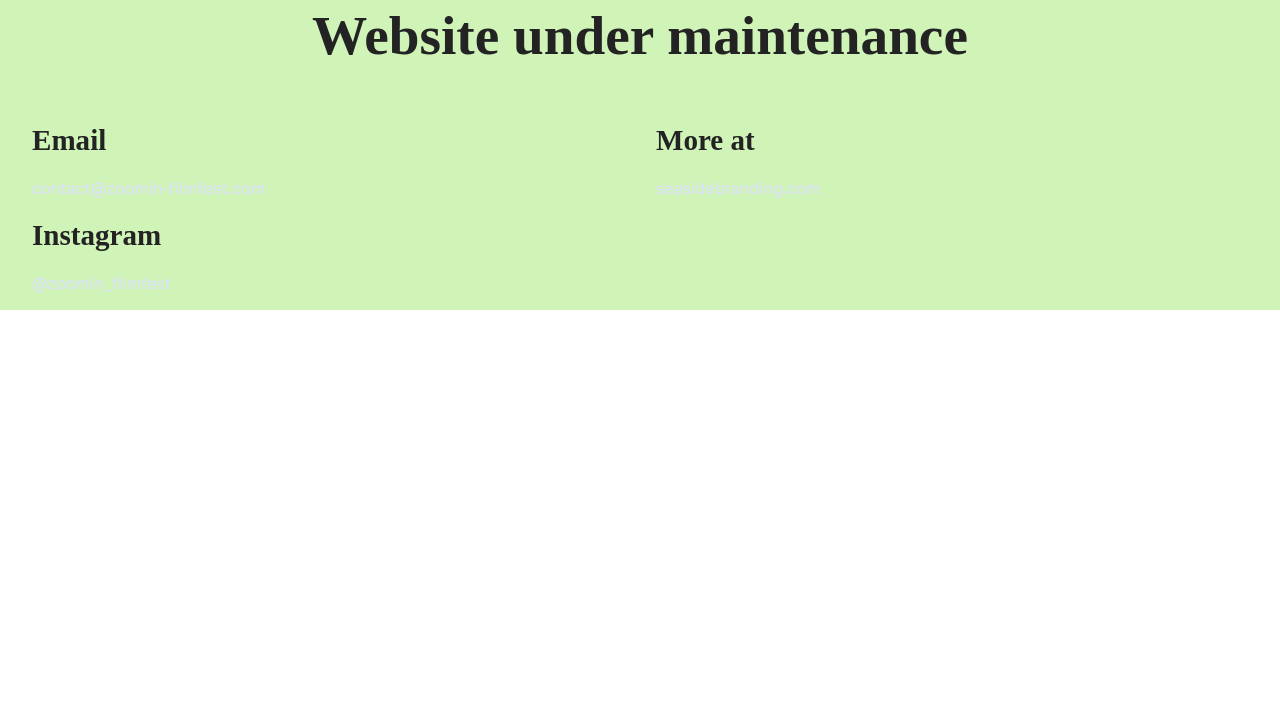
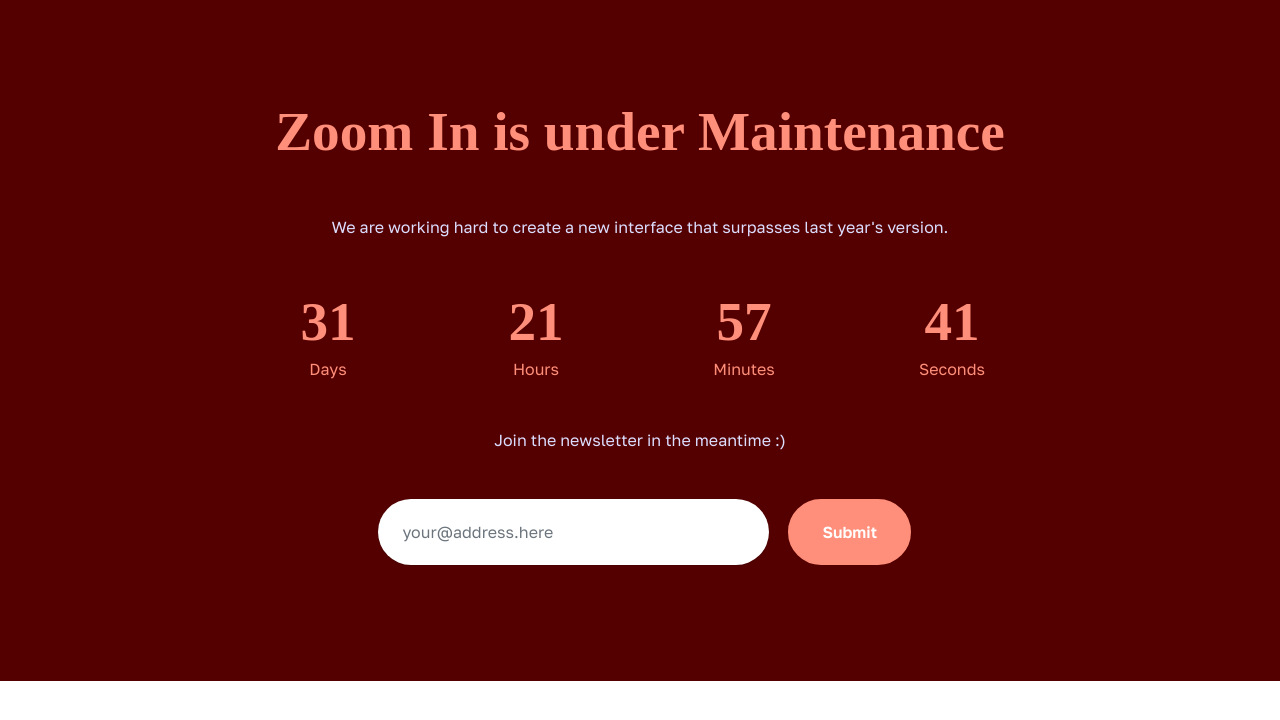
Before and after one commit to Seaside-Branding/ziffwebsite, a plain HTML site: page index.html in a window 1280 px wide. Drawn offline with Linux system fonts and the light colour scheme; a web font is replaced by a local one.

Commit message:
countown update

```diff
--- a/assets/mobirise/css/mbr-additional.css
+++ b/assets/mobirise/css/mbr-additional.css
@@ -784,86 +784,6 @@ a {
   outline-offset: 2px !important;
   transition: outline 0.2s ease-in-out;
 }
-.cid-vcign0dDI5 {
-  padding-top: 6rem;
-  padding-bottom: 6rem;
-  background-color: #550000;
-}
-.cid-vcign0dDI5 input {
-  padding: 1.2rem 1.5rem;
-  border: none !important;
-  height: 100%;
-}
-.cid-vcign0dDI5 input:hover {
-  border: none !important;
-}
-.cid-vcign0dDI5 .mbr-fallback-image.disabled {
-  display: none;
-}
-.cid-vcign0dDI5 .mbr-fallback-image {
-  display: block;
-  background-size: cover;
-  background-position: center center;
-  width: 100%;
-  height: 100%;
-  position: absolute;
-  top: 0;
-}
-.cid-vcign0dDI5 .number-wrap {
-  color: #ff8f7a;
-  text-align: center;
-}
-.cid-vcign0dDI5 .number {
-  color: #ff8f7a;
-  white-space: nowrap;
-}
-.cid-vcign0dDI5 .row {
-  justify-content: center;
-}
-.cid-vcign0dDI5 .period {
-  display: block;
-}
-.cid-vcign0dDI5 .dot {
-  display: none;
-}
-@media (max-width: 767px) {
-  .cid-vcign0dDI5 .period {
-    font-size: 0.8rem;
-  }
-}
-.cid-vcign0dDI5 .btn {
-  height: 100%;
-  margin: auto;
-}
-@media (min-width: 768px) {
-  .cid-vcign0dDI5 .btn {
-    margin-left: 0.625rem;
-  }
-}
-.cid-vcign0dDI5 .mbr-section-btn {
-  display: flex;
-  margin-bottom: 1.2rem;
-  width: fit-content;
-}
-.cid-vcign0dDI5 .mbr-section-btn .btn {
-  width: auto;
-}
-.cid-vcign0dDI5 .justify-content-center {
-  align-items: center;
-}
-.cid-vcign0dDI5 .mbr-section-title {
-  color: #ff8f7a;
-}
-.cid-vcign0dDI5 .mbr-section-subtitle,
-.cid-vcign0dDI5 .mbr-text {
-  color: #ffffff;
-}
-.cid-vcign0dDI5 .mbr-section-subtitle {
-  color: #dcdeff;
-}
-.cid-vcign0dDI5 .mbr-text {
-  color: #dcdeff;
-}
 .cid-vcidby4mY5 {
   display: flex;
   background-image: url("../../../assets/images/wiserisk2-2000x1000.jpg");
@@ -975,3 +895,83 @@ a {
 .cid-vciebMf6c6 .mbr-section-btn {
   color: #ff8f7a;
 }
+.cid-vcign0dDI5 {
+  padding-top: 6rem;
+  padding-bottom: 6rem;
+  background-color: #550000;
+}
+.cid-vcign0dDI5 input {
+  padding: 1.2rem 1.5rem;
+  border: none !important;
+  height: 100%;
+}
+.cid-vcign0dDI5 input:hover {
+  border: none !important;
+}
+.cid-vcign0dDI5 .mbr-fallback-image.disabled {
+  display: none;
+}
+.cid-vcign0dDI5 .mbr-fallback-image {
+  display: block;
+  background-size: cover;
+  background-position: center center;
+  width: 100%;
+  height: 100%;
+  position: absolute;
+  top: 0;
+}
+.cid-vcign0dDI5 .number-wrap {
+  color: #ff8f7a;
+  text-align: center;
+}
+.cid-vcign0dDI5 .number {
+  color: #ff8f7a;
+  white-space: nowrap;
+}
+.cid-vcign0dDI5 .row {
+  justify-content: center;
+}
+.cid-vcign0dDI5 .period {
+  display: block;
+}
+.cid-vcign0dDI5 .dot {
+  display: none;
+}
+@media (max-width: 767px) {
+  .cid-vcign0dDI5 .period {
+    font-size: 0.8rem;
+  }
+}
+.cid-vcign0dDI5 .btn {
+  height: 100%;
+  margin: auto;
+}
+@media (min-width: 768px) {
+  .cid-vcign0dDI5 .btn {
+    margin-left: 0.625rem;
+  }
+}
+.cid-vcign0dDI5 .mbr-section-btn {
+  display: flex;
+  margin-bottom: 1.2rem;
+  width: fit-content;
+}
+.cid-vcign0dDI5 .mbr-section-btn .btn {
+  width: auto;
+}
+.cid-vcign0dDI5 .justify-content-center {
+  align-items: center;
+}
+.cid-vcign0dDI5 .mbr-section-title {
+  color: #ff8f7a;
+}
+.cid-vcign0dDI5 .mbr-section-subtitle,
+.cid-vcign0dDI5 .mbr-text {
+  color: #ffffff;
+}
+.cid-vcign0dDI5 .mbr-section-subtitle {
+  color: #dcdeff;
+}
+.cid-vcign0dDI5 .mbr-text {
+  color: #dcdeff;
+}
--- a/index.html
+++ b/index.html
@@ -7,18 +7,18 @@
 
   <meta name="viewport" content="width=device-width, initial-scale=1, minimum-scale=1">
   <link rel="shortcut icon" href="assets/images/transparent-128x57.png" type="image/x-icon">
-  <meta name="description" content="">
+  <meta name="description" content="We are working hard to create a new interface that surpasses last year's version.">
 
 
-  <title>Home</title>
+  <title>Maintenance</title>
   <link rel="stylesheet" href="assets/bootstrap/css/bootstrap.min.css">
-  <link rel="stylesheet" href="assets/parallax/jarallax.css">
   <link rel="stylesheet" href="assets/theme/css/style.css">
+  <link href="assets/fonts/style.css" rel="stylesheet">
   <link rel="preload" href="https://fonts.googleapis.com/css?family=Dela+Gothic+One:400&display=swap" as="style" onload="this.onload=null;this.rel='stylesheet'">
   <noscript><link rel="stylesheet" href="https://fonts.googleapis.com/css?family=Dela+Gothic+One:400&display=swap"></noscript>
   <link rel="preload" href="https://fonts.googleapis.com/css?family=Golos+Text:400,500,600,700,800,900&display=swap" as="style" onload="this.onload=null;this.rel='stylesheet'">
   <noscript><link rel="stylesheet" href="https://fonts.googleapis.com/css?family=Golos+Text:400,500,600,700,800,900&display=swap"></noscript>
-  <link rel="preload" as="style" href="assets/mobirise/css/mbr-additional.css?v=MaZKLb"><link rel="stylesheet" href="assets/mobirise/css/mbr-additional.css?v=MaZKLb" type="text/css">
+  <link rel="preload" as="style" href="assets/mobirise/css/mbr-additional.css?v=QJAWOY"><link rel="stylesheet" href="assets/mobirise/css/mbr-additional.css?v=QJAWOY" type="text/css">
 
 
 
@@ -26,50 +26,50 @@
 </head>
 <body>
 
-  <section data-bs-version="5.1" class="contacts01 cid-tIsl0U2P9c mbr-parallax-background" id="contacts01-5">
+  <section data-bs-version="5.1" class="countdown2 cid-vcign0dDI5" id="countdown2-7">
 
 
 
-    <div class="mbr-overlay" style="opacity: 0.7; background-color: rgb(188, 239, 155);">
+
+  <div class="container">
+    <div class="row justify-content-center">
+      <div class="col-lg-8">
+        <h4 class="mbr-section-title mb-5 align-center mbr-fonts-style display-2"><strong>Zoom In is under Maintenance</strong></h4>
+        <h4 class="mbr-section-subtitle mb-5 align-center mbr-fonts-style display-7">We are working hard to create a new interface that surpasses last year's version.</h4>
+        <div class="countdown-cont align-center mb-5 display-2">
+          <div title="Days" class="daysCountdown col-xs-3 col-sm-3 col-md-3 display-4"></div>
+          <div title="Hours" class="hoursCountdown col-xs-3 col-sm-3 col-md-3 display-4">
+          </div>
+          <div title="Minutes" class="minutesCountdown col-xs-3 col-sm-3 col-md-3 display-4">
+          </div>
+          <div title="Seconds" class="secondsCountdown col-xs-3 col-sm-3 col-md-3 display-4">
+          </div>
+          <div class="countdown" data-due-date="2026/03/30"></div>
+        </div>
+        <p class="mbr-text mb-5 align-center mbr-fonts-style display-7">
+          Join the newsletter in the meantime :)</p>
+      </div>
     </div>
-    <div class="container">
-        <div class="mbr-section-head mb-5">
-            <h3 class="mbr-section-title mbr-fonts-style align-center mb-0 display-2"><strong>Website under maintenance</strong></h3>
-
-        </div>
-        <div class="row">
-            <div class="item features-without-image col-12 col-md-6 active">
-                <div class="item-wrapper">
-                    <div class="text-wrapper">
-                        <h6 class="card-title mbr-fonts-style mb-3 display-5">
-                            <strong>Email</strong>
-                        </h6>
-                        <p class="mbr-text mbr-fonts-style display-7"><a href="mailto:contact@zoomin-filmfest.com" class="text-primary">contact@zoomin-filmfest.com</a></p>
-                    </div>
-                </div>
-            </div><div class="item features-without-image col-12 col-md-6">
-                <div class="item-wrapper">
-                    <div class="text-wrapper">
-                        <h6 class="card-title mbr-fonts-style mb-3 display-5">
-                            <strong>More at</strong></h6>
-                        <p class="mbr-text mbr-fonts-style display-7"><a href="https://seasidebranding.com" class="text-primary">seasidebranding.com</a></p>
-                    </div>
-                </div>
+    <div class="row">
+      <div class="col-lg-8 mx-auto mbr-form" data-form-type="formoid">
+        <form action="https://mobirise.eu/" method="POST" class="mbr-form form-with-styler" data-form-title="Form Name"><input type="hidden" name="email" data-form-email="true" value="PFwJLsVMV94k+4RDI34TqRAoklUKNrRo3g2QcuMfpMASD54RyZDcTWDKnkV3Ipbarq8WPQYgvh1o96VXqkY6HXKDYsN/IlCzq7V/oELLNwjAa/K2cK93DwEwC5jna0k8">
+          <div class="row">
+            <div hidden="hidden" data-form-alert="" class="alert alert-success col-12">You are now enrolled in the mailing list. You can unsubscribe at any time.</div>
+            <div hidden="hidden" data-form-alert-danger="" class="alert alert-danger col-12">
+              Oops...! some problem!
             </div>
-
-
-            <div class="item features-without-image col-12 col-md-6">
-                <div class="item-wrapper">
-                    <div class="text-wrapper">
-                        <h6 class="card-title mbr-fonts-style mb-3 display-5">
-                            <strong>Instagram</strong></h6>
-                        <p class="mbr-text mbr-fonts-style display-7"><a href="https://www.instagram.com/zoomin_filmfest/" class="text-success text-primary"></a><a href="https://www.instagram.com/zoomin_filmfest/" class="text-primary" target="_blank">@zoomin_filmfest</a></p>
-                    </div>
-                </div>
+          </div>
+          <div class="dragArea row">
+            <div data-for="email" class="col-lg-6 col-md-6 col-sm-12 form-group">
+              <input type="email" name="email" placeholder="your@address.here" data-form-field="email" class="form-control display-7" value="" id="email-countdown2-7">
             </div>
-        </div>
+            <div class="col-auto mbr-section-btn"><button type="submit" class="w-100 w-100 w-100 w-100 w-100 w-100 btn btn-secondary display-7">Submit</button></div>
+          </div>
+        </form>
+      </div>
     </div>
-</section><section><a href="https://mobiri.se"></a><a href="https://mobiri.se"></a></section><script src="assets/bootstrap/js/bootstrap.bundle.min.js"></script>  <script src="assets/parallax/jarallax.js"></script>  <script src="assets/smoothscroll/smooth-scroll.js"></script>  <script src="assets/ytplayer/index.js"></script>  <script src="assets/theme/js/script.js"></script>
+  </div>
+</section><section><a href="https://mobiri.se"></a><a href="https://mobiri.se"></a></section><script src="assets/bootstrap/js/bootstrap.bundle.min.js"></script>  <script src="assets/smoothscroll/smooth-scroll.js"></script>  <script src="assets/ytplayer/index.js"></script>  <script src="assets/countdown/countdown.js"></script>  <script src="assets/theme/js/script.js"></script>  <script src="assets/formoid/formoid.min.js"></script>
 
 
 </body>
```
Also changed, not shown: home.html (+1 -1 lines), assets/theme/js/script.js, 1 other file.
